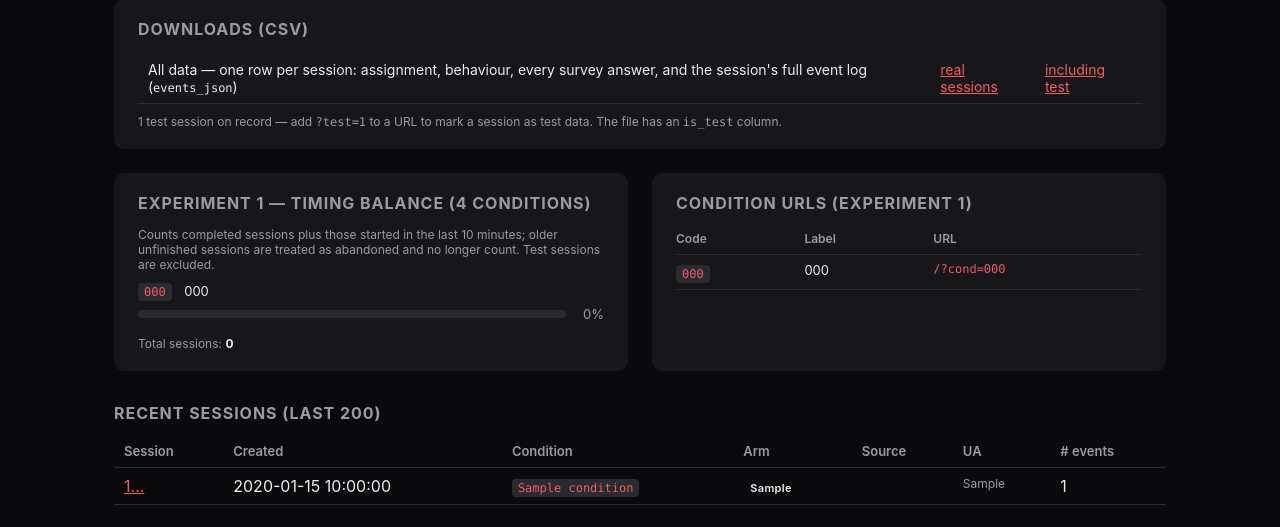
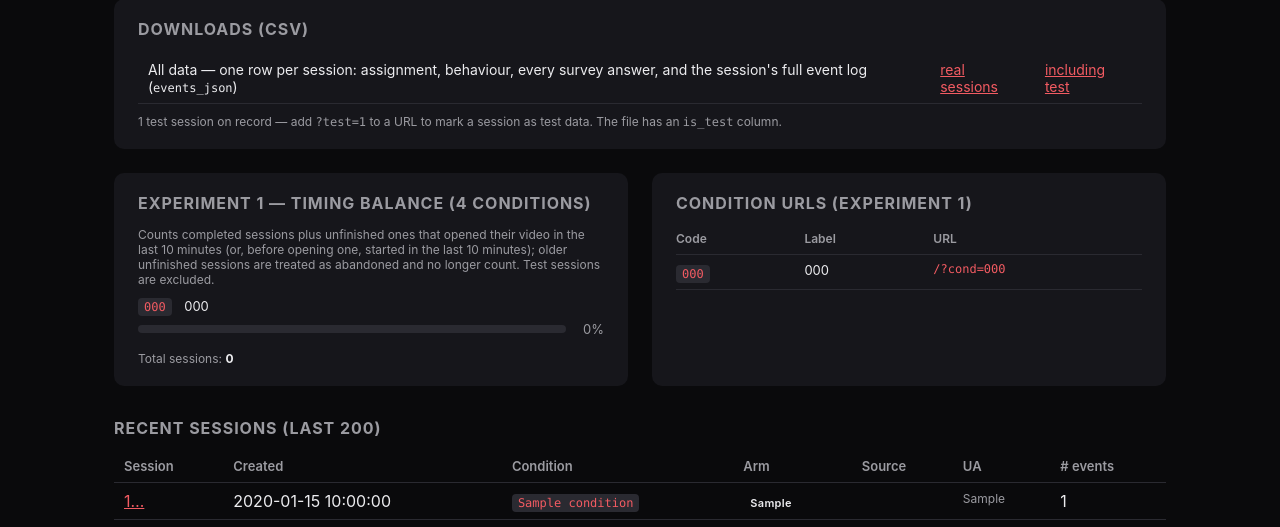
Before and after one commit to dzilbershtein/avod-lab, a Flask app: template templates/admin.html in a window 1280 px wide. Shown: the part 104-631 px from the top of the page. Run offline with Flask 3, Linux system fonts and the light colour scheme; the template is opened without the code that fills it: most values are stand-ins (such as "Sample title", 1, 10 or a date in 2020).

Commit message:
Treat sessions as abandoned 30 minutes after the video was opened
Record video_opened_at on the first watch_start (backfilled from the event
log) and count an unfinished session toward balance for 30 minutes from
that point, or from session start while no video has been opened yet, so
simultaneous starts still spread across cells. Export the new column.

```diff
--- a/app.py
+++ b/app.py
@@ -54,11 +54,12 @@ app.config["MAX_CONTENT_LENGTH"] = 1 * 1024 * 1024  # 1 MB per event POST is ple
 ADMIN_TOKEN = os.environ.get("ADMIN_TOKEN", "dev-admin-token")
 
 # A session counts toward balanced assignment once it has completed the
-# post-survey, or while it may still be in progress. One that started longer
-# ago than this and never finished is treated as abandoned and stops counting,
-# so drop-outs do not leave their cell over-filled. The study takes about
-# 17 minutes; the margin covers slow participants.
-ABANDON_AFTER_MIN = 60
+# post-survey, or while it may still be in progress: for this many minutes
+# after the participant opened a video, or, before they have opened one, after
+# the session started. Past that it is treated as abandoned and stops counting,
+# so drop-outs do not leave their cell over-filled. From opening a video, the
+# 8-minute clip, the ad and the post-survey take about 12 minutes.
+ABANDON_AFTER_MIN = 30
 
 
 def _counted_sql(alias: str = "") -> tuple[str, list]:
@@ -66,7 +67,8 @@ def _counted_sql(alias: str = "") -> tuple[str, list]:
     p = f"{alias}." if alias else ""
     cutoff = (datetime.now(timezone.utc) - timedelta(minutes=ABANDON_AFTER_MIN)).isoformat(
         timespec="seconds")
-    return f"({p}completed_at IS NOT NULL OR {p}created_at >= ?)", [cutoff]
+    return (f"({p}completed_at IS NOT NULL OR "
+            f"COALESCE({p}video_opened_at, {p}created_at) >= ?)", [cutoff])
 
 
 def load_config(
@@ -288,6 +290,7 @@ def init_db() -> None:
         "ALTER TABLE sessions ADD COLUMN ad_relevance_arm TEXT",
         "ALTER TABLE sessions ADD COLUMN is_test INTEGER DEFAULT 0",
         "ALTER TABLE sessions ADD COLUMN completed_at TEXT",
+        "ALTER TABLE sessions ADD COLUMN video_opened_at TEXT",
         "CREATE INDEX IF NOT EXISTS idx_sessions_cond ON sessions(condition)",
         "CREATE INDEX IF NOT EXISTS idx_sessions_rel  ON sessions(condition, ad_relevance_arm)",
     ]:
@@ -301,6 +304,13 @@ def init_db() -> None:
         "  SELECT MIN(e.ts_server) FROM events e WHERE e.session_id = sessions.id "
         "  AND e.kind = 'survey_complete' AND json_extract(e.payload, '$.survey') = 'post'"
         ") WHERE completed_at IS NULL"
+    )
+    # Same for the time the first video was opened.
+    conn.execute(
+        "UPDATE sessions SET video_opened_at = ("
+        "  SELECT substr(MIN(e.ts_server), 1, 19) || '+00:00' FROM events e "
+        "  WHERE e.session_id = sessions.id AND e.kind = 'watch_start'"
+        ") WHERE video_opened_at IS NULL"
     )
     conn.commit()
     conn.close()
@@ -382,6 +392,11 @@ def log_event():
             json.dumps(payload, separators=(",", ":")),
         ),
     )
+    if kind == "watch_start":
+        db.execute(
+            "UPDATE sessions SET video_opened_at = ? WHERE id = ? AND video_opened_at IS NULL",
+            (now.isoformat(timespec="seconds"), sid),
+        )
     if kind == "survey_complete" and isinstance(payload, dict) and payload.get("survey") == "post":
         db.execute(
             "UPDATE sessions SET completed_at = ? WHERE id = ? AND completed_at IS NULL",
@@ -480,7 +495,7 @@ def admin_export_participants_csv():
     db = get_db()
     include_test = request.args.get("include_test") == "1"
     query = ("SELECT id, condition, condition_source, ad_relevance_arm, condition_label, "
-             "created_at, completed_at, is_test FROM sessions")
+             "created_at, video_opened_at, completed_at, is_test FROM sessions")
     if not include_test:
         query += " WHERE (is_test IS NULL OR is_test = 0)"
     query += " ORDER BY created_at ASC"
@@ -488,7 +503,7 @@ def admin_export_participants_csv():
 
     meta_cols = [
         "session_id", "condition", "condition_source", "ad_relevance_arm", "is_test",
-        "condition_label", "created_at", "post_survey_complete", "completed_at",
+        "condition_label", "created_at", "video_opened_at", "post_survey_complete", "completed_at",
         # behaviour, derived from the event log
         "title_watched", "watch_duration_sec", "ad_id_shown", "ad_category",
         "ad_effective_relevance", "ad_placement", "ad_start_t_content",
@@ -509,6 +524,7 @@ def admin_export_participants_csv():
             "is_test": s["is_test"] or 0,
             "condition_label": s["condition_label"],
             "created_at": s["created_at"],
+            "video_opened_at": s["video_opened_at"] or "",
             "post_survey_complete": 1 if s["completed_at"] else 0,
             "completed_at": s["completed_at"] or "",
             "n_back_blocked": 0,
--- a/templates/admin.html
+++ b/templates/admin.html
@@ -62,7 +62,8 @@
       <div class="admin-card">
         <h2>Experiment 1 — timing balance (4 conditions)</h2>
         <p style="font-size:12px;color:var(--muted);margin:0 0 8px;">
-          Counts completed sessions plus those started in the last {{ abandon_after_min }} minutes;
+          Counts completed sessions plus unfinished ones that opened their video in the last
+          {{ abandon_after_min }} minutes (or, before opening one, started in the last {{ abandon_after_min }} minutes);
           older unfinished sessions are treated as abandoned and no longer count. Test sessions are excluded.
         </p>
         {% set total = cell_counts.values() | sum %}
```
Also changed, not shown: TESTING.md (+1 -1 lines), README.md.
